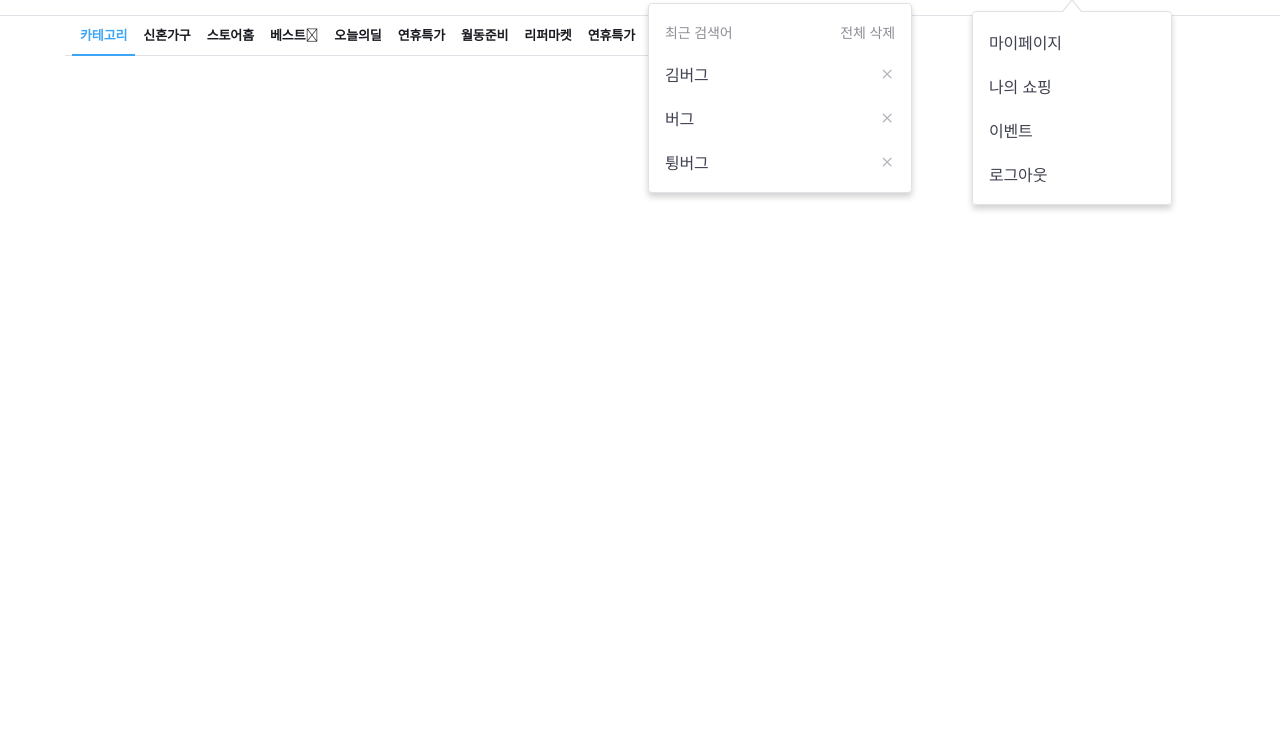
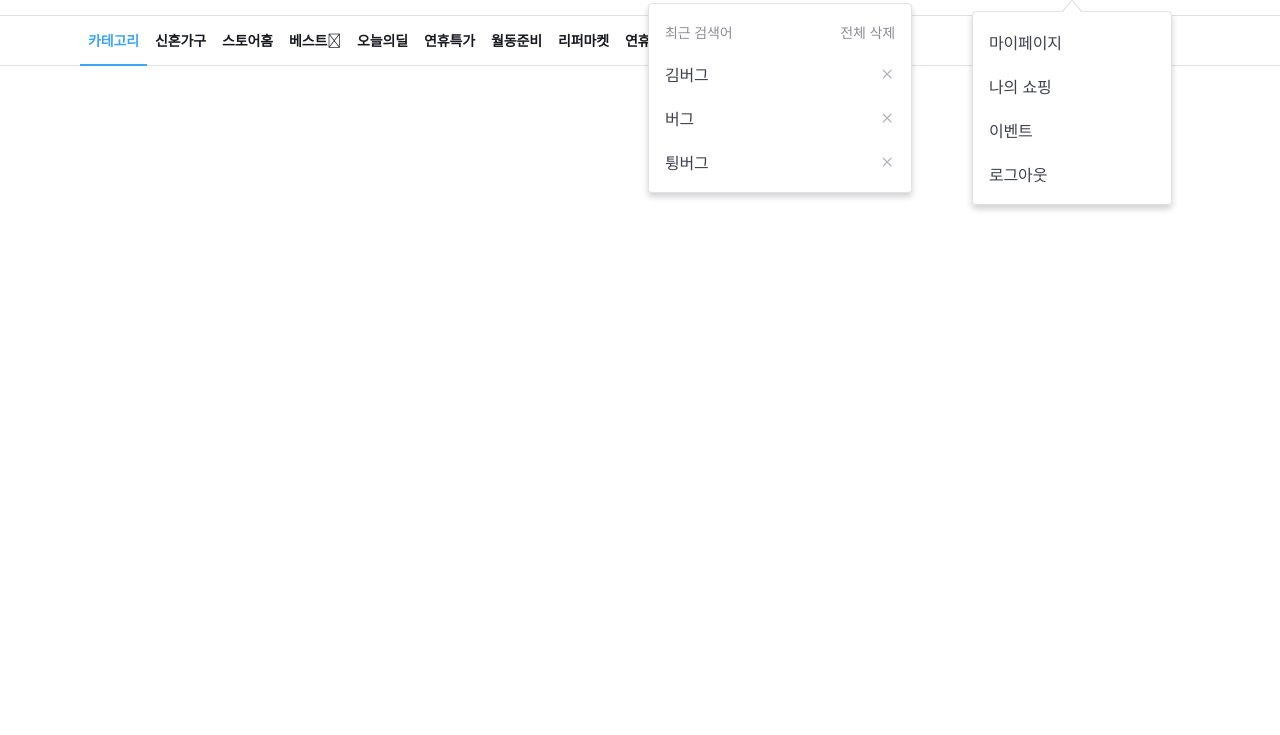
Before and after one commit to choiwk/tomorrow-house, a website: page index.html in a window 1280 px wide. Shown: the part 65-800 px from the top of the page. Drawn offline with nearby package versions, Linux system fonts and the light colour scheme; files that its build step writes are made by us from their sources; files whose address does not match are found by name.

Commit message:
💄 Implement responsive lnb component

```diff
--- a/styles/layouts/_lnb.scss
+++ b/styles/layouts/_lnb.scss
@@ -1,4 +1,6 @@
 .lnb {
+  $lnb-height-sm: 40px;
+  $lnb-height-md: 50px;
   $lnb-link-padding: 8px;
   $grid-margin: $sm-margin + $gutter / 2;
   overflow-x: auto;
@@ -8,7 +10,7 @@
     @include inline-flexbox;
     margin-left: -#{$grid-margin};
     padding-left: 7px;
-    height: 40px;
+    height: $lnb-height-sm;
     white-space: nowrap;
     border-bottom: 1px solid $border;
   }
@@ -22,10 +24,31 @@
     a {
       @include inline-flexbox;
       @include text-style(13, $dark);
-      height: 40px;
+      height: $lnb-height-sm;
       padding: 0 $lnb-link-padding;
       font-weight: 700;
       border-bottom: 2px solid transparent;
     }
   }
+
+  @include responsive(T) {
+    height: $lnb-height-md;
+    overflow-x: visible;
+    border-bottom: 1px solid $border;
+    &-list {
+      margin-left: 0;
+      padding-left: 0;
+      height: auto;
+      border-bottom: none;
+    }
+    &-item {
+      a {
+        @include text-style(14);
+        height: $lnb-height-md;
+        &:hover {
+          color: $blue;
+        }
+      }
+    }
+  }
 }
```
